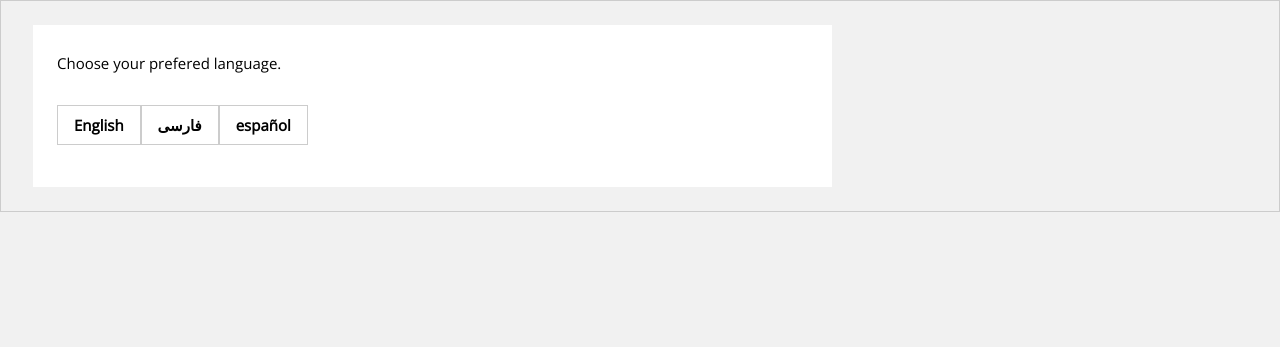
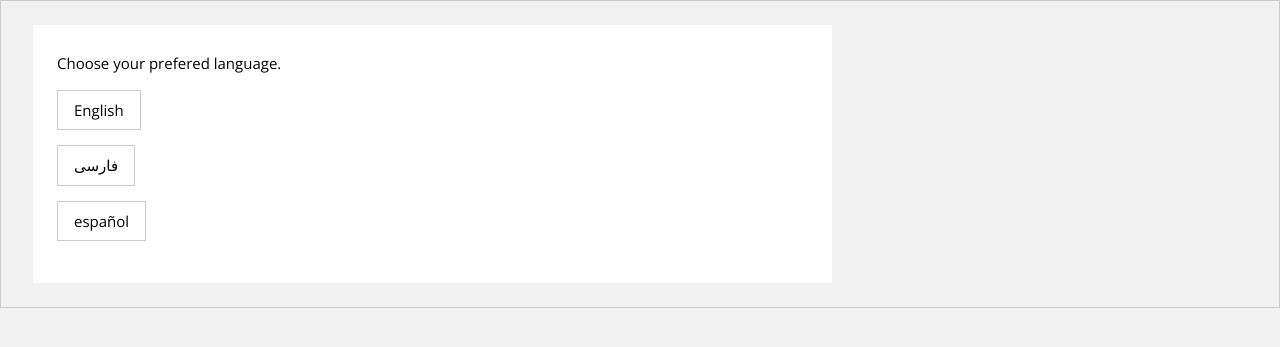
Before and after one commit to AMKiasat/AMK_IMDB, a Django app: template amkimdb/templates/index2.html in a window 1280 px wide. Shown: the top 347 px of the page. Run offline with Django 4.2, Linux system fonts and the light colour scheme; the template is opened without the code that fills it: most values are stand-ins (such as "Sample title", 1, 10 or a date in 2020).

Commit message:
adding language and comment page

```diff
--- a/amkimdb/models.py
+++ b/amkimdb/models.py
@@ -7,6 +7,11 @@ class Movie(models.Model):
     title = models.CharField(max_length = 100)
     released_year = models.CharField(max_length = 10)
     image = models.URLField()
+
+    @property
+    def movie_comments(self):
+        return self.comments.all()
+
 
     def __str__(self):
         return self.title
--- a/amkimdb/templates/index.html
+++ b/amkimdb/templates/index.html
@@ -48,7 +48,7 @@ and is wrapped around the whole page content, except for the footer in this exam
           <div class="w3-justify">
             <img src="{{ movie.image }}" alt="Runway" style="width:100%" class="w3-padding-16">
             <p class="w3-right">
-            <form action="ajax4.php" target="_blank" method="POST"><input class="w3-button w3-black" type="submit"
+            <form action='/{{movie.id}}/language' target="_blank" method="get"><input class="w3-button w3-black" type="submit"
                 name="comments" value="comments" /></form>
             </p>
             <p class="w3-clear"></p>
--- a/amkimdb/templates/index2.html
+++ b/amkimdb/templates/index2.html
@@ -39,12 +39,18 @@ and is wrapped around the whole page content, except for the footer in this exam
           <div class="w3-justify">
 
             <p>Choose your prefered language.</p>
-            <p class="w3-left"><button class="w3-button w3-white w3-border" onclick="likeFunction(this)"><b></i>
-                  English</b></button></p>
-            <p class="w3-left"><button class="w3-button w3-white w3-border" onclick="likeFunction(this)"><b></i>
-                  فارسی</b></button></p>
-            <p class="w3-left"><button class="w3-button w3-white w3-border" onclick="likeFunction(this)"><b></i>
-                  español</b></button></p>
+            <p>
+            <form action='/{{movie_id}}/comments' target="_blank" method="get"><input
+                class="w3-button w3-white w3-border" type="submit" name="English" value="English" /></form>
+            </p>
+            <p>
+            <form action='/{{movie_id}}/comments' target="_blank" method="get"><input
+                class="w3-button w3-white w3-border" type="submit" name="فارسی" value="فارسی" /></form>
+            </p>
+            <p>
+            <form action='/{{movie_id}}/comments' target="_blank" method="get"><input
+                class="w3-button w3-white w3-border" type="submit" name="español" value="español" /></form>
+            </p>
             <p class="w3-clear"></p>
 
           </div>
--- a/amkimdb/urls.py
+++ b/amkimdb/urls.py
@@ -4,4 +4,7 @@ from amkimdb import views
 
 urlpatterns = [
     path('', views.home_page),
+    path('<int:movie_id>/language', views.language_page),
+    # path('<int:movie_id>/comments/<int:language>', views.comment_page),
+    path('<int:movie_id>/comments', views.comment_page),
 ]
```
Also changed, not shown: amkimdb/views.py (+9 -0 lines), amkimdb/templates/index3.html (renamed from amkimdb/templates/index2 - Copy.html).
